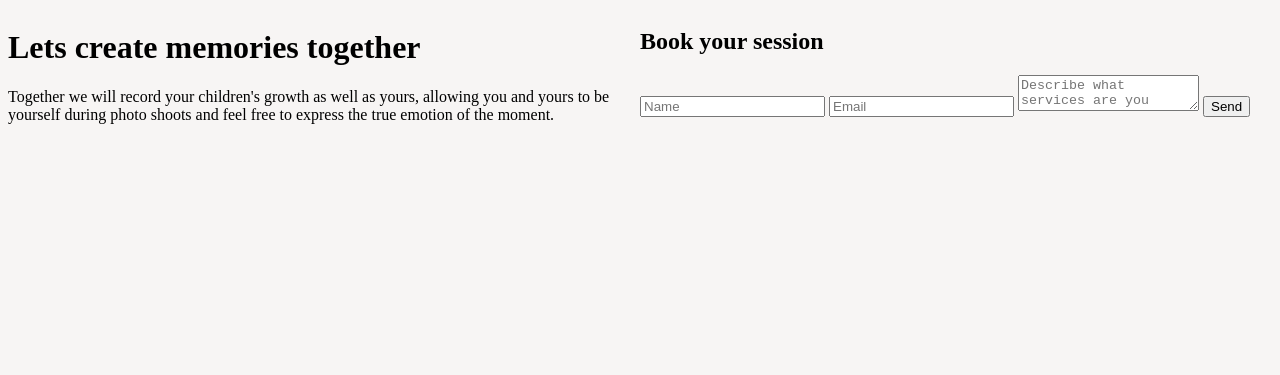
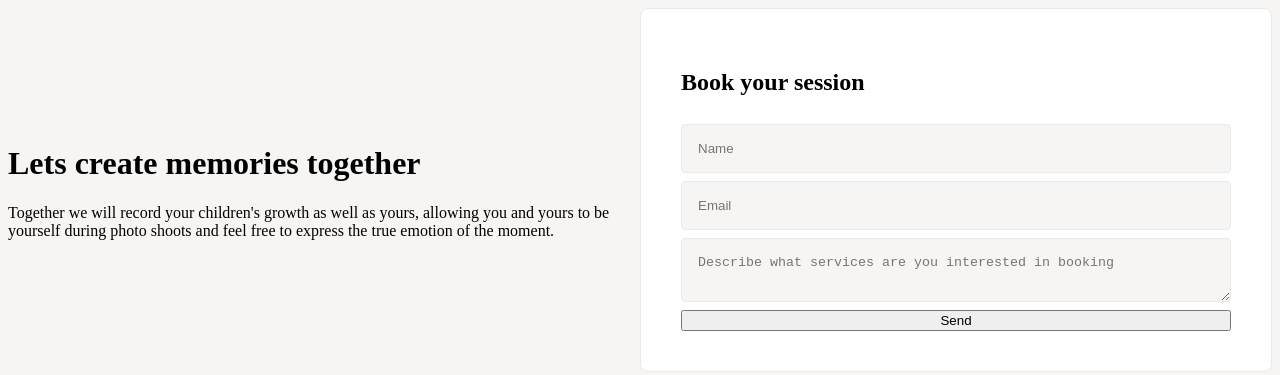
Before and after one commit to vitorvitorgregorio/anna, a plain HTML site: page contact.html in a window 1280 px wide. Drawn offline with Linux system fonts and the light colour scheme.

Commit message:
formulario funcionando

```diff
--- a/css/contact.css
+++ b/css/contact.css
@@ -4,5 +4,40 @@ body {
 .contact-container {
   display: grid;
   grid-template-columns: 1fr 1fr;
-
+  align-items: center;
 }
+.contact-form{
+  border-radius: 8px;
+  -webkit-border-radius: 8px;
+  -moz-border-radius: 8px;
+  -ms-border-radius: 8px;
+  -o-border-radius: 8px;
+  background-color: #fff;
+  border: 1px solid #e9e9e9;
+  padding: 40px;
+}
+form {
+  display: flex;
+  flex-direction: column;
+  gap: 8px;
+}
+input {
+  padding: 16px;
+  border-radius: 4px;
+  -webkit-border-radius: 4px;
+  -moz-border-radius: 4px;
+  -ms-border-radius: 4px;
+  -o-border-radius: 4px;
+  background-color: #F7F5F4;
+  border: 1px solid #E9E9E9;
+}
+textarea {
+  padding: 16px;
+  border-radius: 4px;
+  -webkit-border-radius: 4px;
+  -moz-border-radius: 4px;
+  -ms-border-radius: 4px;
+  -o-border-radius: 4px;
+  background-color: #F7F5F4;
+  border: 1px solid #E9E9E9;
+}
```
